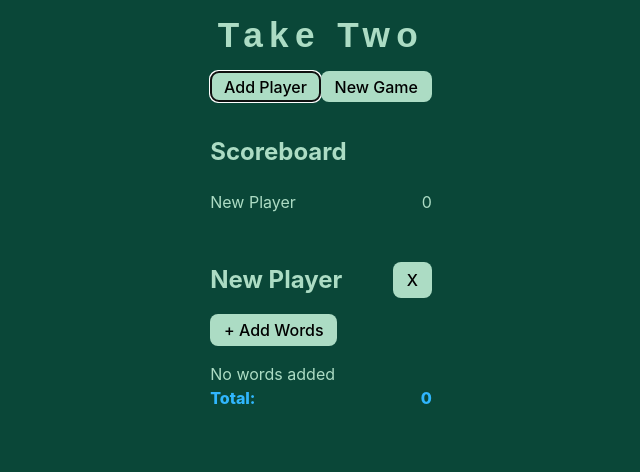
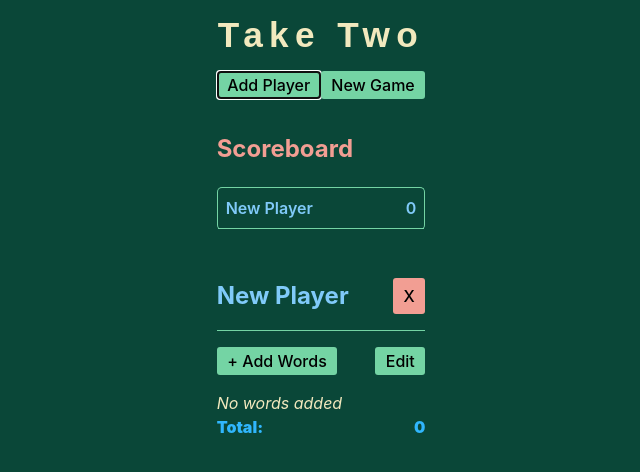
Before and after one commit to tyler-goodwin/take-two-calculator, a React (Vite) app: page / in a window 1280 px wide. Both pictures are taken after a click on the button "Add Player". Shown: the top 472 px of the page, without its empty margins (319-959 px from the left). Built offline with nearby package versions, Linux system fonts and the light colour scheme; a web font is replaced by a local one.

Commit message:
Remove words + More fancy styles

```diff
--- a/src/App.css
+++ b/src/App.css
@@ -3,7 +3,7 @@
 }
 
 #root {
-  max-width: 1500px;
+  max-width: var(--width);
   margin: 0 auto;
   padding: 1rem 2rem;
 }
@@ -11,12 +11,15 @@
 .Title {
   text-align: center;
   margin-bottom: 1rem;
+  width: var(--width);
 }
 
 .GameActions {
   display: flex;
   justify-content: space-between;
   margin-bottom: 2rem;
+
+  width: var(--width);
 }
 
 .Summary {
@@ -24,9 +27,22 @@
   width: var(--width);
 }
 
+.Summary > h2 {
+  color: var(--red-200);
+}
+
 .Summary__playerList {
   display: grid;
   grid-template-columns: 1fr auto;
+  border-radius: 5px;
+  border: 1px solid var(--green-300);
+  border-bottom: 1px solid transparent;
+  color: var(--blue-300);
+}
+
+.Summary__playerList > * {
+  padding: 0.5rem 0.5rem;
+  border-bottom: 1px solid var(--green-300);
 }
 
 .PlayersList {
@@ -47,14 +63,18 @@
   grid-template-columns: 1fr auto;
   gap: 1rem;
   margin-bottom: 1rem;
+  border-bottom: 1px solid var(--green-300);
+  padding-bottom: 1rem;
 }
 
 .Player__name h2 {
+  color: var(--blue-300);
   margin: 0;
 }
 
 .Player__actions {
   display: flex;
+  justify-content: space-between;
   gap: 1rem;
   margin-bottom: 1rem;
 }
@@ -69,13 +89,27 @@
 .Player__wordList {
   display: grid;
   grid-template-columns: 1fr auto;
+  gap: 0.5rem;
+  color: var(--bone-200);
 }
 
 .Player__scoreTotal {
-  font-weight: 800;
+  font-weight: 900;
   color: var(--blue-500);
 }
 
 .right-align {
   text-align: right;
 }
+
+.blue-300 {
+  color: var(--blue-300);
+}
+
+.red-200 {
+  color: var(--red-200);
+}
+
+em {
+  font-weight: 400;
+}
--- a/src/App.tsx
+++ b/src/App.tsx
@@ -18,7 +18,12 @@ function App() {
           <button type="button" onClick={() => state.addPlayer("New Player")}>
             Add Player
           </button>
-          <button type="button" onClick={() => state.clearWords()}>
+          <button
+            type="button"
+            onClick={() => {
+              if (confirm("Are you sure?")) state.clearWords();
+            }}
+          >
             New Game
           </button>
         </div>
@@ -54,7 +59,10 @@ const bindState = (
   return {
     addWord: (w) => state.addWord(playerIndex, w),
     removeWord: (i) => state.removeWord(playerIndex, i),
-    removePlayer: () => state.removePlayer(playerIndex),
+    removePlayer: () => {
+      if (confirm("Are you sure?")) state.removePlayer(playerIndex);
+      else console.log("what");
+    },
     setName: (n) => state.setPlayerName(playerIndex, n),
   };
 };
@@ -71,6 +79,7 @@ interface PlayerProps {
 
 const PlayerView: FC<PlayerProps> = ({ player, actions }) => {
   const [adding, setAdding] = useState(false);
+  const [removing, setRemoving] = useState(false);
   const wordInputRef = useRef<HTMLInputElement>(null);
 
   return (
@@ -80,8 +89,9 @@ const PlayerView: FC<PlayerProps> = ({ player, actions }) => {
         onUpdate={(n) => actions.setName(n)}
         onRemove={() => actions.removePlayer()}
       />
-      {!adding && (
       <div className="Player__actions">
+        {!adding && !removing && (
+          <>
             <button
               type="button"
               onClick={() => {
@@ -91,8 +101,25 @@ const PlayerView: FC<PlayerProps> = ({ player, actions }) => {
             >
               + Add Words
             </button>
+            <button
+              type="button"
+              onClick={() => {
+                setRemoving(true);
+              }}
+            >
+              Edit
+            </button>
+          </>
+        )}
+        {removing && (
+          <>
+            <span className="red-200">Removing words</span>
+            <button type="button" onClick={() => setRemoving(false)}>
+              Cancel
+            </button>
+          </>
+        )}
       </div>
-      )}
       {adding && (
         <form
           className="Player__wordForm"
@@ -113,12 +140,21 @@ const PlayerView: FC<PlayerProps> = ({ player, actions }) => {
           </button>
         </form>
       )}
-      {player.words.length === 0 && "No words added"}
+      {player.words.length === 0 && <em>No words added</em>}
       <div className="Player__wordList">
         {player.words.map((w, i) => (
           <Fragment key={i}>
             <span>{w.word}</span>
-            <span className="right-align">{w.score}</span>
+            {!removing && <span className="right-align">{w.score}</span>}
+            {removing && (
+              <button
+                type="button"
+                onClick={() => actions.removeWord(i)}
+                className="danger"
+              >
+                X
+              </button>
+            )}
           </Fragment>
         ))}
         <span className="Player__scoreTotal">Total:</span>
@@ -173,8 +209,9 @@ const PlayerName: FC<PlayerNameProps> = (props) => {
       </div>
       <button
         type="button"
-        onClick={() => props.onRemove()}
+        onClick={props.onRemove}
         title="Remove Player"
+        className="danger"
       >
         X
       </button>
--- a/src/index.css
+++ b/src/index.css
@@ -19,14 +19,15 @@
   --red-700: #bc2b2b;
 
   --bone-200: #f2e9be;
+  --bone-300: #b1a87a;
 
   --piece-font: "Notable", sans-serif;
 
   font-family: Inter, system-ui, Avenir, Helvetica, Arial, sans-serif;
   line-height: 1.5;
-  font-weight: 400;
+  font-weight: 600;
 
-  color: var(--green-100);
+  color: var(--bone-200);
   background-color: var(--green-800);
 
   font-synthesis: none;
@@ -60,13 +61,13 @@ h1 {
 }
 
 button {
-  border-radius: 8px;
-  border: 1px solid transparent;
-  padding: 0.3em 0.8em;
+  padding: 0.2em 0.6em;
   font-size: 1em;
   font-weight: 500;
   font-family: inherit;
-  background-color: var(--green-100);
+  background-color: var(--green-300);
+  border: 1px solid transparent;
+  border-radius: 3px;
   cursor: pointer;
   transition: border-color 0.25s;
 }
@@ -77,3 +78,11 @@ button:focus,
 button:focus-visible {
   outline: 4px auto -webkit-focus-ring-color;
 }
+
+button.danger {
+  background-color: var(--red-200);
+}
+
+button.danger:hover {
+  background-color: var(--red-700);
+}
```
Lines whose indentation alone changed are shown as unchanged.
